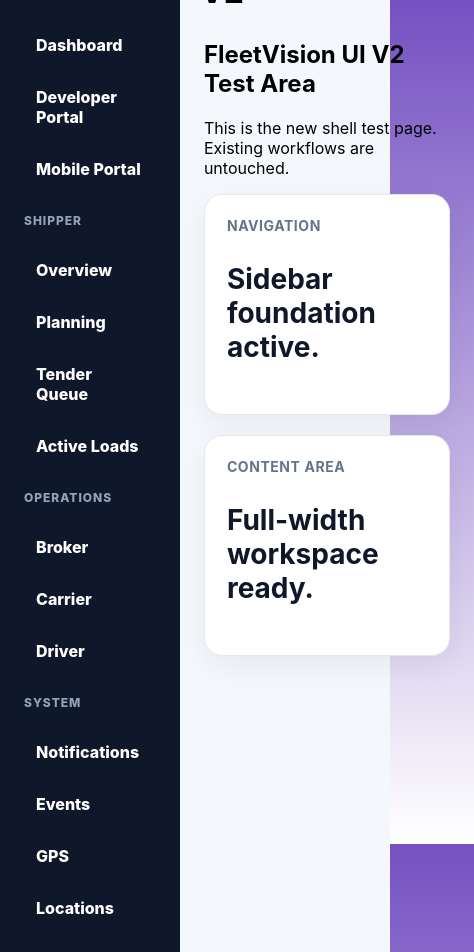
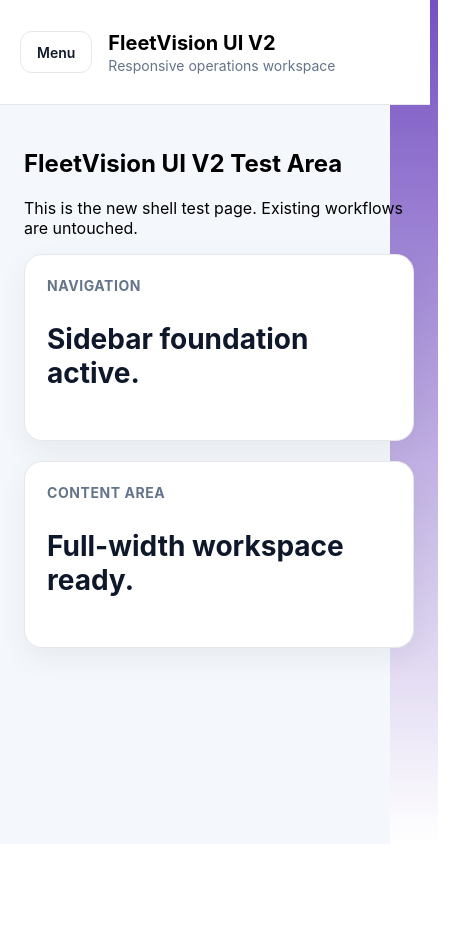
Before and after one commit to varchar1206/fleetvision-platform, a React (Vite) app: page /v2 in a window 390 px wide. Shown: the whole page, 474 px wide, since content can reach past the window. After the commit the page ends 844 px from the top, so only its background shows below. Built offline with nearby package versions, Linux system fonts and the light colour scheme; what aws-amplify would draw is missing.

Commit message:
Add V2 hamburger drawer navigation

```diff
--- /dev/null
+++ b/src/components/navigation/HamburgerButton.tsx
@@ -0,0 +1,11 @@
+type Props = {
+  onClick: () => void;
+};
+
+export default function HamburgerButton({ onClick }: Props) {
+  return (
+    <button className="btn btn-secondary v2-menu-button" onClick={onClick}>
+      Menu
+    </button>
+  );
+}
--- /dev/null
+++ b/src/components/navigation/NavigationDrawer.tsx
@@ -0,0 +1,41 @@
+import { Link } from "react-router-dom";
+import { navigationGroups } from "../../config/navigation";
+
+type Props = {
+  isOpen: boolean;
+  onClose: () => void;
+};
+
+export default function NavigationDrawer({ isOpen, onClose }: Props) {
+  return (
+    <>
+      <aside className={isOpen ? "v2-sidebar open" : "v2-sidebar"}>
+        <div className="v2-sidebar-brand">
+          <h2>FleetVision</h2>
+          <button className="btn btn-secondary" onClick={onClose}>
+            Close
+          </button>
+        </div>
+
+        {navigationGroups.map((group) => (
+          <nav key={group.title} className="v2-nav-group">
+            <p>{group.title}</p>
+            {group.links.map((link) => (
+              <Link key={link.path} to={link.path} onClick={onClose}>
+                {link.label}
+              </Link>
+            ))}
+          </nav>
+        ))}
+      </aside>
+
+      {isOpen && (
+        <button
+          className="v2-drawer-backdrop"
+          aria-label="Close navigation"
+          onClick={onClose}
+        />
+      )}
+    </>
+  );
+}
--- a/src/layouts/v2/AppShellV2.tsx
+++ b/src/layouts/v2/AppShellV2.tsx
@@ -1,63 +1,27 @@
-import { Link, Outlet } from "react-router-dom";
+import { useState } from "react";
+import { Outlet } from "react-router-dom";
 
-const groups = [
-  {
-    title: "Main",
-    links: [
-      { path: "/v2", label: "Dashboard" },
-      { path: "/developer", label: "Developer Portal" },
-      { path: "/mobile", label: "Mobile Portal" },
-    ],
-  },
-  {
-    title: "Shipper",
-    links: [
-      { path: "/", label: "Overview" },
-      { path: "/planning", label: "Planning" },
-      { path: "/tender-queue", label: "Tender Queue" },
-      { path: "/active-loads", label: "Active Loads" },
-    ],
-  },
-  {
-    title: "Operations",
-    links: [
-      { path: "/broker", label: "Broker" },
-      { path: "/carrier", label: "Carrier" },
-      { path: "/driver", label: "Driver" },
-    ],
-  },
-  {
-    title: "System",
-    links: [
-      { path: "/notifications", label: "Notifications" },
-      { path: "/events", label: "Events" },
-      { path: "/gps", label: "GPS" },
-      { path: "/locations", label: "Locations" },
-    ],
-  },
-];
+import HamburgerButton from "../../components/navigation/HamburgerButton";
+import NavigationDrawer from "../../components/navigation/NavigationDrawer";
 
 export default function AppShellV2() {
+  const [isDrawerOpen, setIsDrawerOpen] = useState(false);
+
   return (
     <div className="v2-shell">
-      <aside className="v2-sidebar">
-        <h2>FleetVision</h2>
-
-        {groups.map((group) => (
-          <nav key={group.title} className="v2-nav-group">
-            <p>{group.title}</p>
-            {group.links.map((link) => (
-              <Link key={link.path} to={link.path}>
-                {link.label}
-              </Link>
-            ))}
-          </nav>
-        ))}
-      </aside>
+      <NavigationDrawer
+        isOpen={isDrawerOpen}
+        onClose={() => setIsDrawerOpen(false)}
+      />
 
       <div className="v2-main">
         <header className="v2-header">
-          <h1>FleetVision UI V2</h1>
+          <HamburgerButton onClick={() => setIsDrawerOpen(true)} />
+
+          <div>
+            <h1>FleetVision UI V2</h1>
+            <p>Responsive operations workspace</p>
+          </div>
         </header>
 
         <div className="v2-content">
--- a/src/styles/layout-v2.css
+++ b/src/styles/layout-v2.css
@@ -26,3 +26,56 @@
   flex: 1;
   padding: var(--fv-space-lg);
 }
+
+.v2-sidebar {
+  position: fixed;
+  top: 0;
+  left: 0;
+  bottom: 0;
+  z-index: var(--fv-z-drawer);
+  transform: translateX(-100%);
+  transition: transform var(--fv-transition-medium);
+  padding: var(--fv-space-lg);
+  overflow-y: auto;
+}
+
+.v2-sidebar.open {
+  transform: translateX(0);
+}
+
+.v2-drawer-backdrop {
+  position: fixed;
+  inset: 0;
+  z-index: calc(var(--fv-z-drawer) - 1);
+  background: rgba(15, 23, 42, 0.45);
+  border: none;
+}
+
+.v2-sidebar-brand {
+  display: flex;
+  align-items: center;
+  justify-content: space-between;
+  gap: var(--fv-space-md);
+}
+
+.v2-menu-button {
+  flex-shrink: 0;
+}
+
+.v2-header {
+  display: flex;
+  align-items: center;
+  gap: var(--fv-space-md);
+  padding: 0 var(--fv-space-lg);
+}
+
+.v2-header h1 {
+  margin: 0;
+  font-size: var(--fv-font-lg);
+}
+
+.v2-header p {
+  margin: 2px 0 0;
+  color: var(--fv-color-muted);
+  font-size: var(--fv-font-sm);
+}
```
